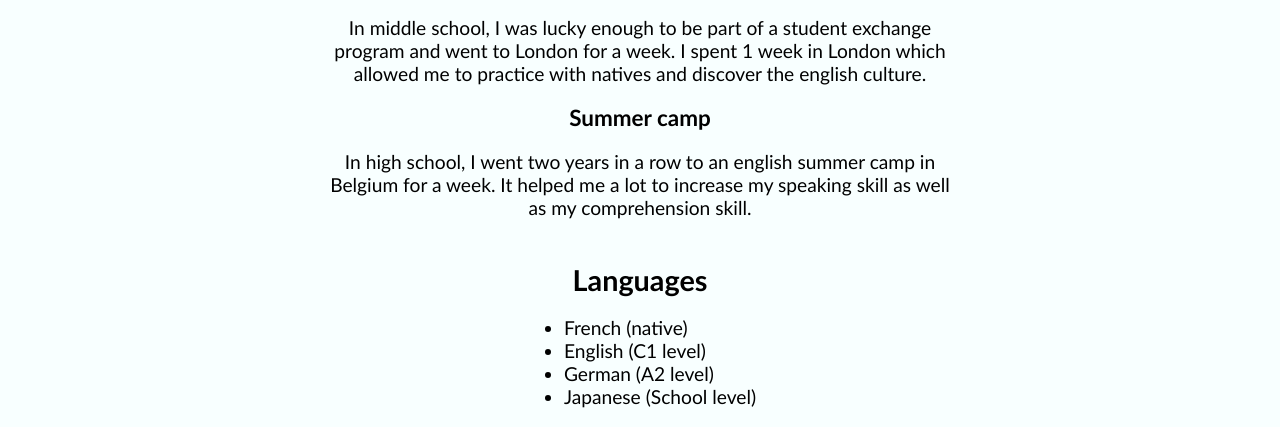
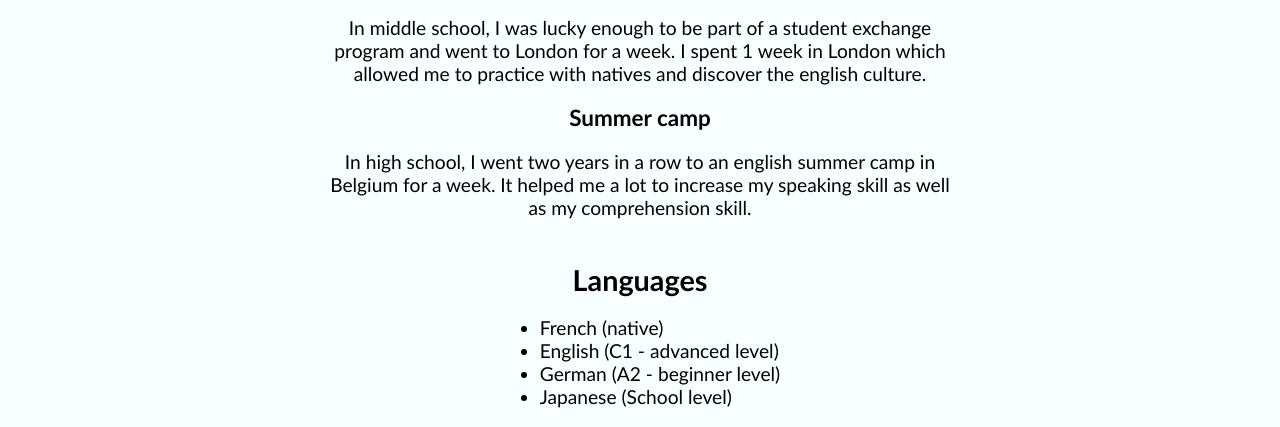
Before and after one commit to Tristan0Moreau/tristan0moreau.github.io, a plain HTML site: page mobility.html in a window 1280 px wide. Shown: the part 452-879 px from the top of the page. Drawn offline with Linux system fonts and the light colour scheme; a web font is replaced by a local one.

Commit message:
commit 4

```diff
--- a/mobility.html
+++ b/mobility.html
@@ -69,8 +69,8 @@
                 <h2>Languages</h2>
                 <ul class="languages_mobility">
                     <li>French (native)</li>
-                    <li>English (C1 level)</li>
-                    <li>German (A2 level)</li>
+                    <li>English (C1 - advanced level)</li>
+                    <li>German (A2 - beginner level)</li>
                     <li>Japanese (School level)</li>
                 </ul>
             </div>
```
